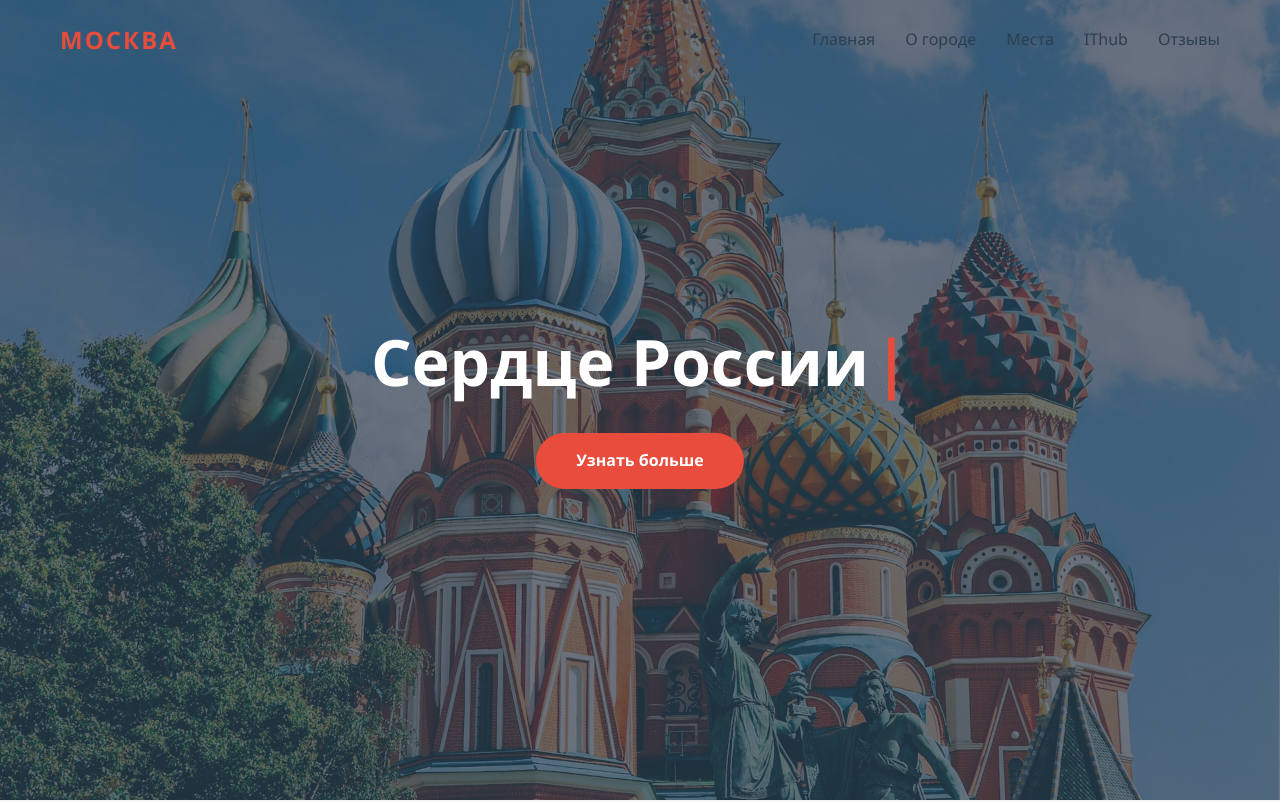
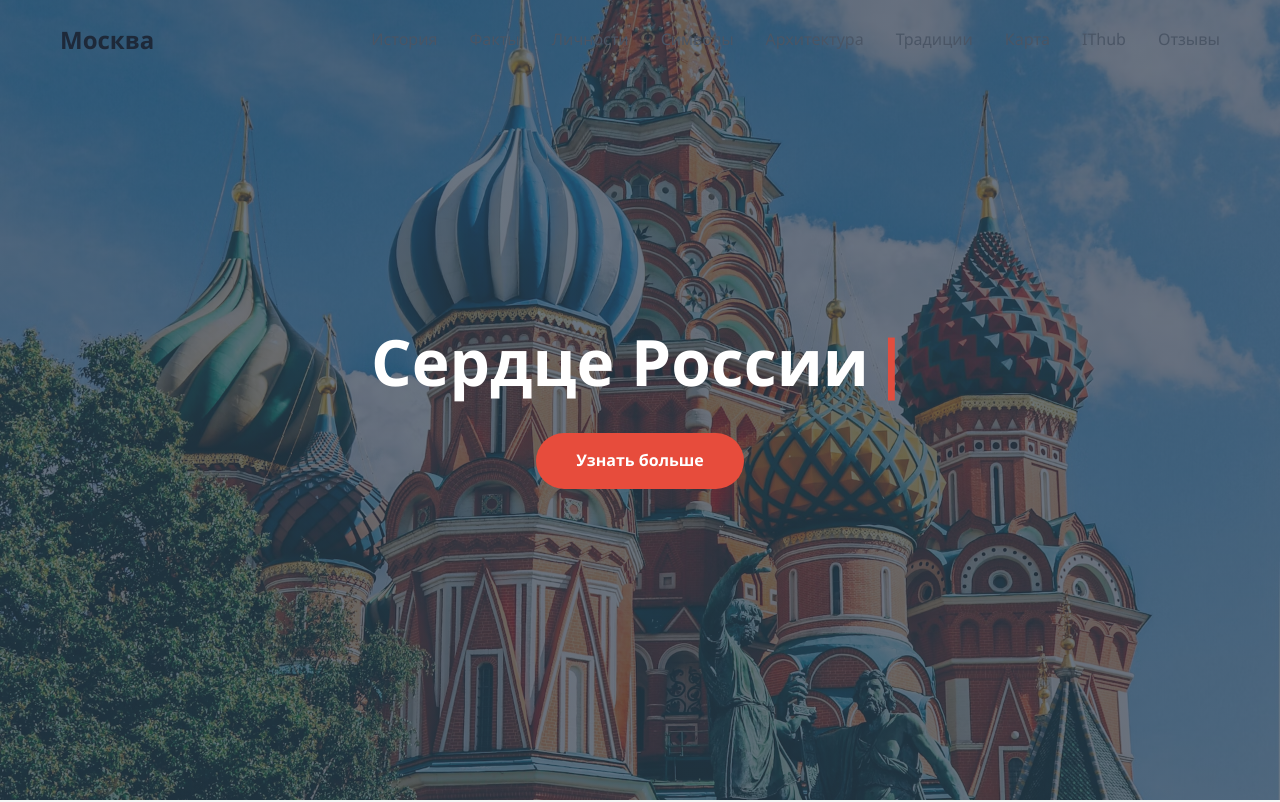
Before and after one commit to crazy-tosser3/IThub_sites, a React (Vite) app: page / in a window 1280 px wide. Shown: the top 802 px of the page. Built offline with nearby package versions, Linux system fonts and the light colour scheme.

Commit message:
header fix

```diff
--- a/src/components/ArchitectureSection.tsx
+++ b/src/components/ArchitectureSection.tsx
@@ -3,7 +3,7 @@ import { container, sectionPy, sectionTitle } from '../constants/tw'
 
 export function ArchitectureSection() {
   return (
-    <section className={`architecture ${sectionPy} bg-gray-50 text-gray-800`}>
+    <section id="architecture" className={`architecture ${sectionPy} bg-gray-50 text-gray-800`}>
       <div className={container}>
         <h2 className={sectionTitle}>Архитектурные эпохи</h2>
         <div className="grid grid-cols-2 md:grid-cols-4 gap-4 md:gap-8 mt-12">
--- a/src/components/CulturalTraditionsSection.tsx
+++ b/src/components/CulturalTraditionsSection.tsx
@@ -3,7 +3,7 @@ import { container, sectionPy, sectionTitle } from '../constants/tw'
 
 export function CulturalTraditionsSection() {
   return (
-    <section className={`traditions ${sectionPy}`}>
+    <section id="traditions" className={`traditions ${sectionPy}`}>
       <div className={container}>
         <h2 className={sectionTitle}>Культурные традиции</h2>
         <div className="grid grid-cols-2 md:grid-cols-4 gap-4 md:gap-8 mt-12">
--- a/src/components/Header.tsx
+++ b/src/components/Header.tsx
@@ -1,28 +1,116 @@
-import { navLink } from '../constants/tw'
+import { useState } from 'react'
+import { container } from '../constants/tw'
 
-type Props = { isScrolled: boolean }
+interface HeaderProps {
+  isScrolled: boolean
+}
 
-export function Header({ isScrolled }: Props) {
+const navLinks = [
+  { href: '#history', label: 'История' },
+  { href: '#stats', label: 'Факты' },
+  { href: '#people', label: 'Личности' },
+  { href: '#symbols', label: 'Символы' },
+  { href: '#architecture', label: 'Архитектура' },
+  { href: '#traditions', label: 'Традиции' },
+  { href: '#map', label: 'Карта' },
+  { href: '#ithub', label: 'IThub' },
+  { href: '#reviews', label: 'Отзывы' },
+]
+
+export function Header({ isScrolled }: HeaderProps) {
+  const [isMobileMenuOpen, setIsMobileMenuOpen] = useState(false)
+
+  // A simple burger menu icon
+  const BurgerIcon = () => (
+    <svg
+      className="w-6 h-6"
+      fill="none"
+      stroke="currentColor"
+      viewBox="0 0 24 24"
+      xmlns="http://www.w3.org/2000/svg"
+    >
+      <path
+        strokeLinecap="round"
+        strokeLinejoin="round"
+        strokeWidth={2}
+        d="M4 6h16M4 12h16m-7 6h7"
+      />
+    </svg>
+  );
+
+  // A simple close icon
+  const CloseIcon = () => (
+    <svg
+      className="w-6 h-6"
+      fill="none"
+      stroke="currentColor"
+      viewBox="0 0 24 24"
+      xmlns="http://www.w3.org/2000/svg"
+    >
+      <path
+        strokeLinecap="round"
+        strokeLinejoin="round"
+        strokeWidth={2}
+        d="M6 18L18 6M6 6l12 12"
+      />
+    </svg>
+  );
+
   return (
     <header
-      className={[
-        'fixed top-0 w-full z-[1000] flex items-center',
-        'transition-all duration-[400ms] ease-[cubic-bezier(0.165,0.84,0.44,1)]',
+      className={`fixed top-0 left-0 w-full z-50 transition-all duration-300 ${
         isScrolled
-          ? 'h-[60px] bg-white/90 backdrop-blur-[10px] shadow-[0_2px_20px_rgba(0,0,0,0.1)]'
-          : 'h-20',
-      ].join(' ')}
+          ? 'bg-white/80 shadow-lg backdrop-blur-sm'
+          : 'bg-transparent'
+      }`}
     >
-      <div className="max-w-[1200px] mx-auto px-5 flex justify-between items-center w-full">
-        <div className="text-2xl font-extrabold text-accent tracking-[2px]">МОСКВА</div>
-        <nav className="flex gap-[30px] max-[480px]:hidden">
-          <a href="#hero"            className={navLink}>Главная</a>
-          <a href="#about"           className={navLink}>О городе</a>
-          <a href="#interactive-map" className={navLink}>Места</a>
-          <a href="#ithub"           className={navLink}>IThub</a>
-          <a href="#reviews"         className={navLink}>Отзывы</a>
+      <div className={`${container} flex items-center justify-between h-20`}>
+        <a href="#" className="text-2xl font-bold text-gray-800">
+          Москва
+        </a>
+
+        <nav className="hidden md:block">
+          <ul className="flex items-center gap-x-6 lg:gap-x-8">
+            {navLinks.map((link) => (
+              <li key={link.href}>
+                <a href={link.href} className="text-gray-600 font-medium hover:text-accent transition-colors duration-300">
+                  {link.label}
+                </a>
+              </li>
+            ))}
+          </ul>
         </nav>
+
+        <div className="md:hidden">
+          <button
+            className="text-gray-800"
+            aria-label="Открыть меню"
+            onClick={() => setIsMobileMenuOpen(!isMobileMenuOpen)}
+          >
+            {isMobileMenuOpen ? <CloseIcon /> : <BurgerIcon />}
+          </button>
+        </div>
       </div>
+
+      {isMobileMenuOpen && (
+        <div className="md:hidden bg-white/95 backdrop-blur-sm shadow-lg">
+          <nav>
+            <ul className="flex flex-col items-center gap-y-4 py-8">
+              {navLinks.map((link) => (
+                <li key={link.href}>
+                  <a
+                    href={link.href}
+                    className="text-gray-800 font-semibold text-lg hover:text-accent transition-colors duration-300"
+                    onClick={() => setIsMobileMenuOpen(false)}
+                  >
+                    {link.label}
+                  </a>
+                </li>
+              ))}
+            </ul>
+          </nav>
+        </div>
+      )}
     </header>
   )
 }
--- a/src/components/HeroSection.tsx
+++ b/src/components/HeroSection.tsx
@@ -20,7 +20,7 @@ export function HeroSection({ heroText }: Props) {
           {heroText}
         </h1>
         <a
-          href="#about"
+          href="#history"
           className={[
             'inline-block py-[15px] px-10 bg-accent text-white no-underline',
             'rounded-[50px] font-bold',
--- a/src/components/HistorySection.tsx
+++ b/src/components/HistorySection.tsx
@@ -3,7 +3,7 @@ import { container, sectionPy, sectionTitle } from '../constants/tw'
 
 export function HistorySection() {
   return (
-    <section className={sectionPy} id="about">
+    <section id="history" className={sectionPy}>
       <div className={container}>
         <h2 className={sectionTitle}>История Москвы</h2>
         <div className="flex flex-col gap-[100px]">
--- a/src/components/MapSection.tsx
+++ b/src/components/MapSection.tsx
@@ -6,7 +6,7 @@ type Props = { mapRef: RefObject<HTMLDivElement | null> }
 
 export function MapSection({ mapRef }: Props) {
   return (
-    <section className={`pt-[30px] ${sectionPy}`} id="interactive-map">
+    <section id="map" className={`pt-[30px] ${sectionPy}`}>
       <div className={container}>
         <h2 className={sectionTitle}>Интерактивные локации</h2>
         <div className="map-container reveal" ref={mapRef}>
--- a/src/components/PeopleSection.tsx
+++ b/src/components/PeopleSection.tsx
@@ -3,7 +3,7 @@ import { container, sectionPy, sectionTitle } from '../constants/tw'
 
 export function PeopleSection() {
   return (
-    <section className={`people ${sectionPy} bg-gray-50 text-gray-800`}>
+    <section id="people" className={`people ${sectionPy} bg-gray-50 text-gray-800`}>
       <div className={container}>
         <h2 className={sectionTitle}>Выдающиеся личности</h2>
         {/* Изменена сетка для лучшего отображения на мобильных устройствах */}
--- a/src/components/StatsSection.tsx
+++ b/src/components/StatsSection.tsx
@@ -3,7 +3,7 @@ import { container, sectionPy, sectionTitle } from '../constants/tw'
 
 export function StatsSection() {
   return (
-    <section className={`stats ${sectionPy}`}>
+    <section id="stats" className={`stats ${sectionPy}`}>
       <div className={container}>
         <h2 className={sectionTitle}>Москва в цифрах</h2>
         <div
--- a/src/components/SymbolsSection.tsx
+++ b/src/components/SymbolsSection.tsx
@@ -3,7 +3,7 @@ import { container, sectionPy, sectionTitle } from '../constants/tw'
 
 export function SymbolsSection() {
   return (
-    <section className={`symbols ${sectionPy}`}>
+    <section id="symbols" className={`symbols ${sectionPy}`}>
       <div className={container}>
         <h2 className={sectionTitle}>Символы Москвы</h2>
         <div className="grid grid-cols-1 md:grid-cols-2 gap-8 mt-12">
```
Also changed, not shown: 1 other file (tests, documents, lock files or other folders).
